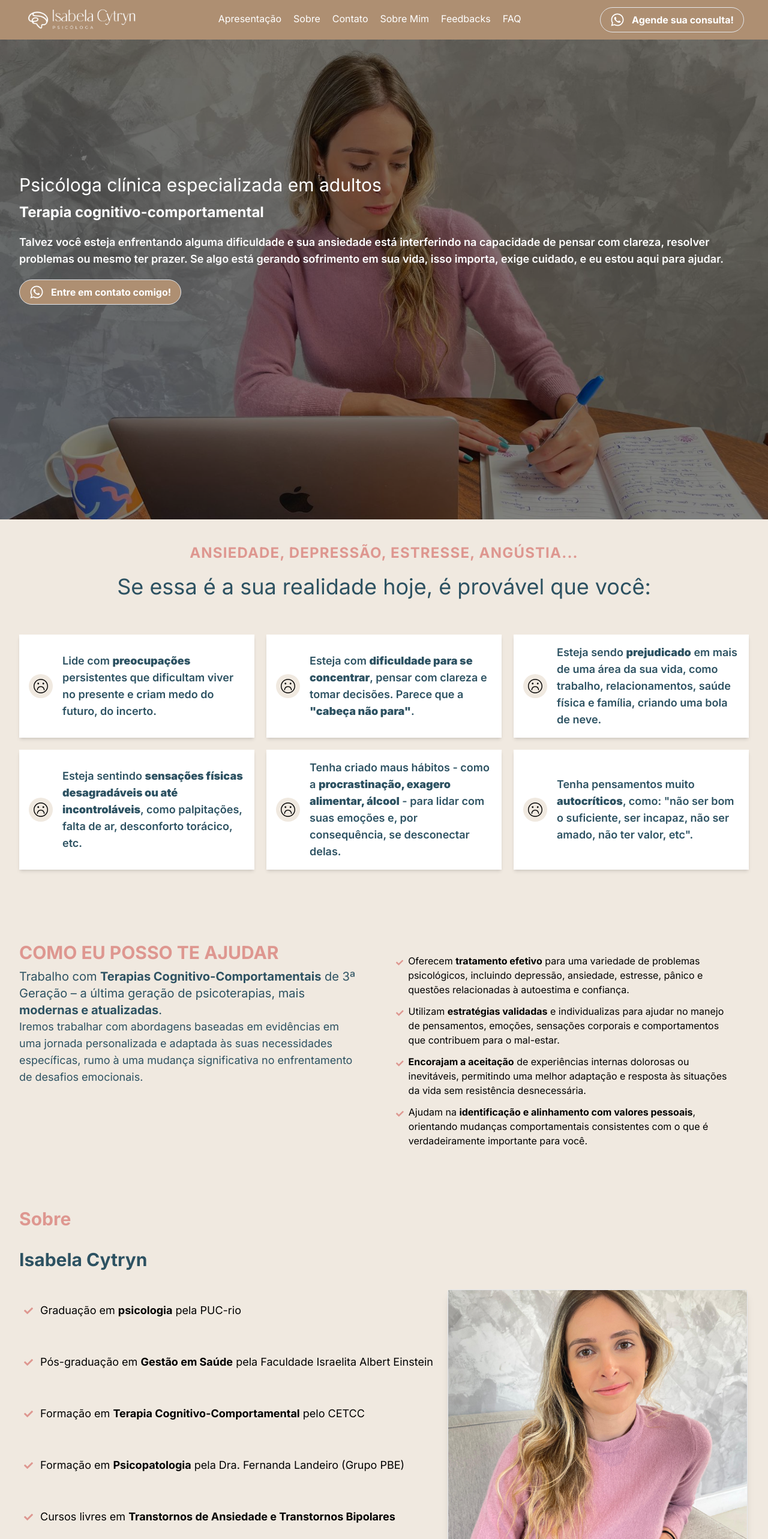
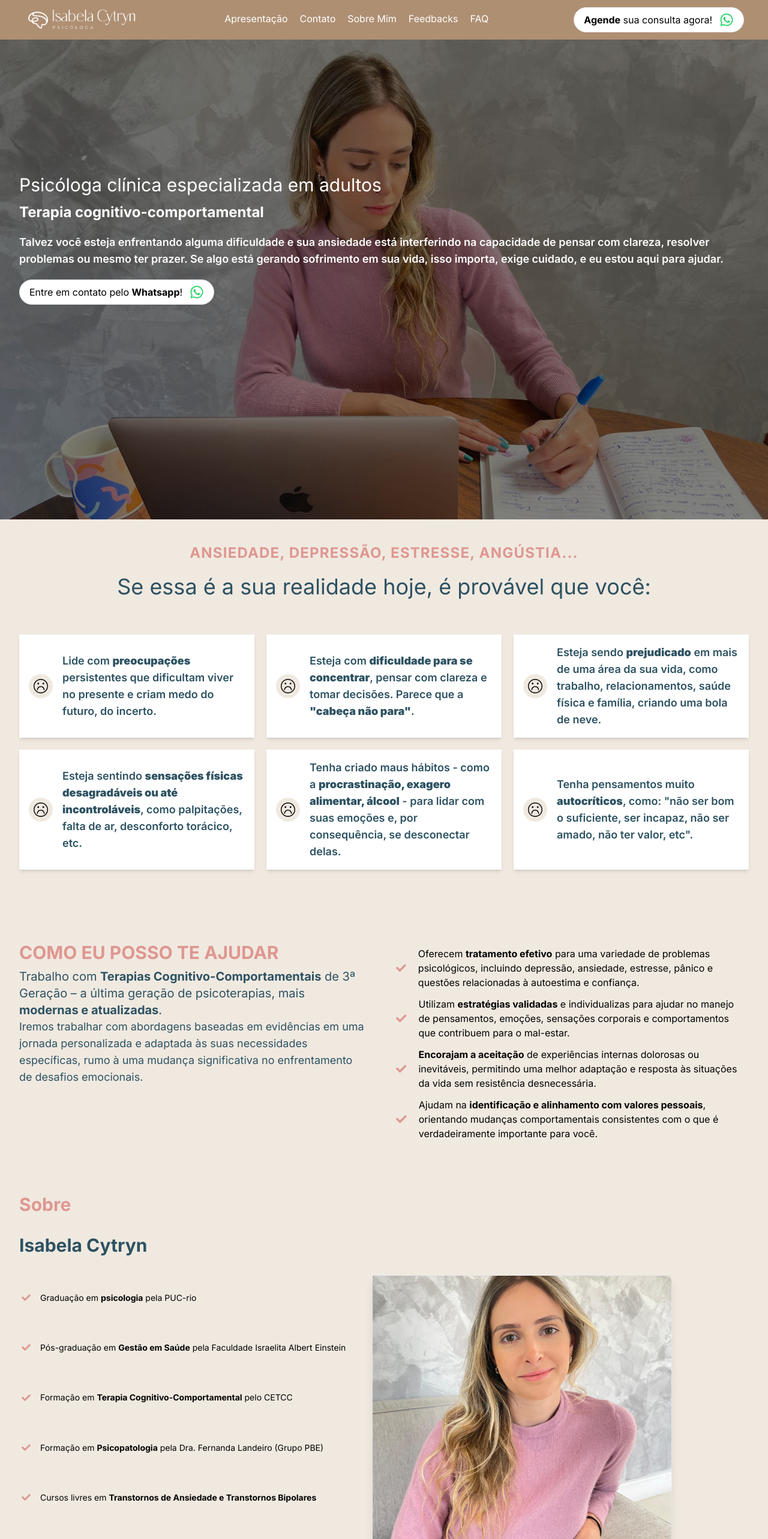
Before and after one commit to MarceloBxD/isacytryn, a Next.js app: page / in a window 1280 px wide. Shown: the top 2566 px of the page at 60% size. Built offline with nearby package versions, Linux system fonts and the light colour scheme.

Commit message:
chore: Add Feedbacks section and update navigation data

```diff
--- a/components/CtaButton/index.tsx
+++ b/components/CtaButton/index.tsx
@@ -7,11 +7,15 @@ type CtaButtonProps = {
 
 export const CtaButton: React.FC<CtaButtonProps> = ({ title }) => {
   return (
-    <button className="flex border bg-secondary py-2 px-4 rounded-full z-50 items-center gap-3 ">
+    <button className="flex border bg-white py-2 px-4 rounded-full z-50 items-center gap-3 ">
       {/* svg wpp */}
-      <FaWhatsapp size={24} color="#fff" />
-
-      <span className="text-white font-bold text-md">{title}</span>
+      <span
+        dangerouslySetInnerHTML={{
+          __html: title,
+        }}
+        className="text-black text-md"
+      />
+      <FaWhatsapp size={24} color="#25D366" />
     </button>
   );
 };
--- a/components/Footer/index.tsx
+++ b/components/Footer/index.tsx
@@ -7,6 +7,7 @@ import { NAV_DATA, FOOTER_DATA } from "@/data";
 
 import Link from "next/link";
 import Image from "next/image";
+import { CtaButton } from "../CtaButton";
 
 const SOCIAL_MEDIA_ITEMS = [
   {
@@ -38,20 +39,31 @@ const SOCIAL_MEDIA_ITEMS = [
 
 const Footer: React.FC = () => {
   return (
-    <footer className="text-black w-screen">
+    <footer id="contato" className="text-black w-screen">
       <div className="grid grid-cols-2 md:grid-cols-4 lg:grid-cols-5">
-        <div className="flex justify-center w-screen h-[250px] md:h-[400px] items-center bg-quaternary ">
+        <div className="flex justify-center w-screen h-[250px] md:h-[300px]  items-center bg-quaternary ">
           {SOCIAL_MEDIA_ITEMS.map((item) => (
             <div
               key={item.id}
-              className={`flex items-center justify-center w-full hover:bg-slate-500 h-full transition-colors duration-300`}
+              className={`flex items-center justify-center w-full cursor-pointer  hover:bg-slate-500 h-full transition-colors duration-300`}
             >
               {item.image}
             </div>
           ))}
         </div>
       </div>
-      <div></div>
+      <div className="flex flex-col py-5 bg-quaternary  items-center justify-center w-full">
+        <div className="flex flex-col items-center justify-center w-full">
+          <div className="flex flex-col items-center justify-center w-full mb-5">
+            <h1 className="text-2xl font-bold text-white">Endereço</h1>
+            <p className="text-lg text-white">
+              Rua Capitão Salomão, 63 - Humaitá - Rio de Janeiro, RJ
+            </p>
+            <p className="text-lg"></p>
+          </div>
+          <CtaButton title="Entre em contato pelo <b>Whatsapp</b>!" />
+        </div>
+      </div>
     </footer>
   );
 };
--- a/components/Header/index.tsx
+++ b/components/Header/index.tsx
@@ -4,7 +4,6 @@
 import React, { useState, useEffect } from "react";
 import Link from "next/link";
 import Image from "next/image";
-import { motion } from "framer-motion";
 
 import { CtaButton } from "../CtaButton";
 import HamburgerMenu from "../HamburguerMenu";
@@ -88,7 +87,7 @@ export const Header: React.FC = () => {
       </div>
       {/* Show NAV in Desktop */}
       <div className="hidden md:block">
-        <CtaButton title="Agende sua consulta!" />
+        <CtaButton title={"<strong>Agende</strong> sua consulta agora!"} />
       </div>
       {/* Show Hamburguer menu in Mobile */}
       <div className="block md:hidden">
--- a/src/data/nav-data/index.ts
+++ b/src/data/nav-data/index.ts
@@ -1,6 +1,5 @@
 const NAV_DATA = [
   { name: "Apresentação", href: "/#apresentacao" },
-  { name: "Sobre", href: "/#problemas" },
   { name: "Contato", href: "/#minha-abordagem" },
   { name: "Sobre Mim", href: "/#sobre-mim" },
   { name: "Feedbacks", href: "/#feedbacks" },
--- a/src/sections/About/index.tsx
+++ b/src/sections/About/index.tsx
@@ -10,26 +10,38 @@ import { ABOUT_DATA } from "@/data";
 
 // image
 import Image from "next/image";
+import { FADE_IN_BASIC_ANIMATION } from "@/utils/animations";
 
 const About: React.FC = () => {
   return (
-    <motion.section className="container">
-      <h2 className="text-3xl font-bold text-terciary">Sobre</h2>
+    <motion.section id="sobre-mim" className="container">
+      <motion.h2
+        {...FADE_IN_BASIC_ANIMATION}
+        className="text-3xl font-bold text-terciary"
+      >
+        Sobre
+      </motion.h2>
       <div>
-        <div className="text-quaternary w-fit relative text-xl md:text-2xl lg:text-3xl font-bold mt-8">
+        <motion.div
+          {...FADE_IN_BASIC_ANIMATION}
+          className="text-quaternary w-fit relative text-xl md:text-2xl lg:text-3xl font-bold mt-8"
+        >
           Isabela Cytryn
-        </div>
+        </motion.div>
       </div>
-      <div className="mt-8 flex-col md:flex md:flex-row gap-6 md:gap-4">
-        <ul className="grid grid-cols-1 gap-4 text-black">
+      <div className="mt-8 flex-col md:flex md:flex-row gap-6 md:gap-10">
+        <ul className="grid grid-cols-1 text-black">
           {ABOUT_DATA.map((aboutItem, index) => (
-            <li
+            <motion.li
+              initial={{ opacity: 0 }}
+              whileInView={{ opacity: 1 }}
+              transition={{ duration: 0.8, delay: index * 0.1 }}
               key={index}
-              className="text-lg lg:text-md  flex items-center p-2 gap-3 "
+              className="text-lg lg:text-md flex items-center mb-2 p-1 gap-2 "
             >
               <FaCheck size={15} color="#DE9790" />
-              <span>{aboutItem}</span>
-            </li>
+              <span className="ml-2 text-sm md:text-md">{aboutItem}</span>
+            </motion.li>
           ))}
         </ul>
         <div className="border rounded shadow-lg flex-1 md:max-w-[500px] mx-auto mt-8 md:mt-0 md:mx-0 h-[500px] relative w-full">
--- a/src/sections/Approach/index.tsx
+++ b/src/sections/Approach/index.tsx
@@ -15,33 +15,30 @@ import { APPROACH_DATA } from "@/data";
 
 const Approach: React.FC = () => {
   return (
-    <motion.section
-      {...FADE_IN_BASIC_ANIMATION}
-      className="container my-20 flex gap-10 flex-col md:flex-row"
-    >
-      <div className="flex-1">
-        <h2 className="text-3xl mb-8 md:mb-2 font-bold text-terciary">
+    <motion.section className="container my-20 flex gap-10 flex-col md:flex-row">
+      <motion.div {...FADE_IN_BASIC_ANIMATION} className="flex-1">
+        <motion.h2 className="text-3xl mb-8 md:mb-2 font-bold text-terciary">
           {APPROACH_DATA.title}
-        </h2>
+        </motion.h2>
         <h3 className="text-xl text-quaternary">{APPROACH_DATA.subtitle}</h3>
         <p className="text-lg text-quaternary">{APPROACH_DATA.description}</p>
-      </div>
-      <div className="flex-1 p-5 ">
+      </motion.div>
+      <motion.div {...FADE_IN_BASIC_ANIMATION} className="flex-1 p-2">
         <ul className="flex flex-col gap-3">
           {APPROACH_DATA.items.map((item, index) => (
             <motion.div
               initial={{ opacity: 0 }}
               whileInView={{ opacity: 1 }}
-              transition={{ duration: 0.8 }}
-              className="flex gap-2"
+              transition={{ duration: 0.8, delay: index * 0.1 }}
+              className="flex items-center gap-2"
               key={index}
             >
-              <FaCheck size={30} color="#DE9790" />
-              <li>{item}</li>
+              <FaCheck size={42} color="#DE9790" />
+              <li className="ml-3">{item}</li>
             </motion.div>
           ))}
         </ul>
-      </div>
+      </motion.div>
     </motion.section>
   );
 };
--- /dev/null
+++ b/src/sections/Feedbacks/index.tsx
@@ -0,0 +1,7 @@
+import React from "react";
+
+const Feedbacks: React.FC = () => {
+  return <div />;
+};
+
+export default Feedbacks;
--- a/src/sections/Presentation/index.tsx
+++ b/src/sections/Presentation/index.tsx
@@ -13,13 +13,10 @@ import { FADE_IN_BASIC_ANIMATION } from "@/utils/animations";
 // data
 import { PRESENTATION_DATA } from "@/data";
 
-// assets
-import ArrowDown from "@/assets/ArrowDown";
-import Link from "next/link";
-
 const Presentation: React.FC = () => {
   return (
     <section
+      id="apresentacao"
       className={`flex relative bg-hero-pattern object-cover position-center bg-cover bg-no-repeat h-screen w-screen bg-fixed  bg-opacity-25`}
     >
       <div className="absolute inset-0 bg-black opacity-50"></div>
@@ -48,7 +45,7 @@ const Presentation: React.FC = () => {
           {...FADE_IN_BASIC_ANIMATION}
           className="hidden md:flex justify-left"
         >
-          <CtaButton title="Entre em contato comigo!" />
+          <CtaButton title="Entre em contato pelo <b>Whatsapp</b>!" />
         </motion.div>
       </div>
     </section>
--- a/src/sections/SolveProblems/index.tsx
+++ b/src/sections/SolveProblems/index.tsx
@@ -7,6 +7,7 @@ import { TfiFaceSad } from "react-icons/tfi";
 
 // components
 import SolveProblemCard from "../../../components/SolveProblemCard";
+import { FADE_IN_BASIC_ANIMATION } from "@/utils/animations";
 
 const SOLVE_PROBLEMS_DATA = {
   title: "ANSIEDADE, DEPRESSÃO, ESTRESSE, ANGÚSTIA...",
@@ -75,7 +76,7 @@ const SOLVE_PROBLEMS_DATA = {
 const SolveProblems: React.FC = () => {
   return (
     <section
-      id="solve-problems"
+      id="solucao-de-problemas"
       className={`
     grid
     grid-cols-1
@@ -99,12 +100,18 @@ const SolveProblems: React.FC = () => {
         text-quaternary
         `}
       >
-        <h2 className="text-lg md:text-xl tracking-wider lg:text-2xl text-terciary font-bold text-center">
+        <motion.h2
+          {...FADE_IN_BASIC_ANIMATION}
+          className="text-lg md:text-xl tracking-wider lg:text-2xl text-terciary font-bold text-center"
+        >
           {SOLVE_PROBLEMS_DATA.title}
-        </h2>
-        <p className="text-xl mb-10 md:text-2xl lg:text-4xl text-center">
+        </motion.h2>
+        <motion.p
+          {...FADE_IN_BASIC_ANIMATION}
+          className="text-xl mb-10 md:text-2xl lg:text-4xl text-center"
+        >
           {SOLVE_PROBLEMS_DATA.description}
-        </p>
+        </motion.p>
       </motion.div>
       {SOLVE_PROBLEMS_DATA.items.map((problem, index) => (
         <SolveProblemCard key={index} faceIcon={problem.faceIcon}>
```
